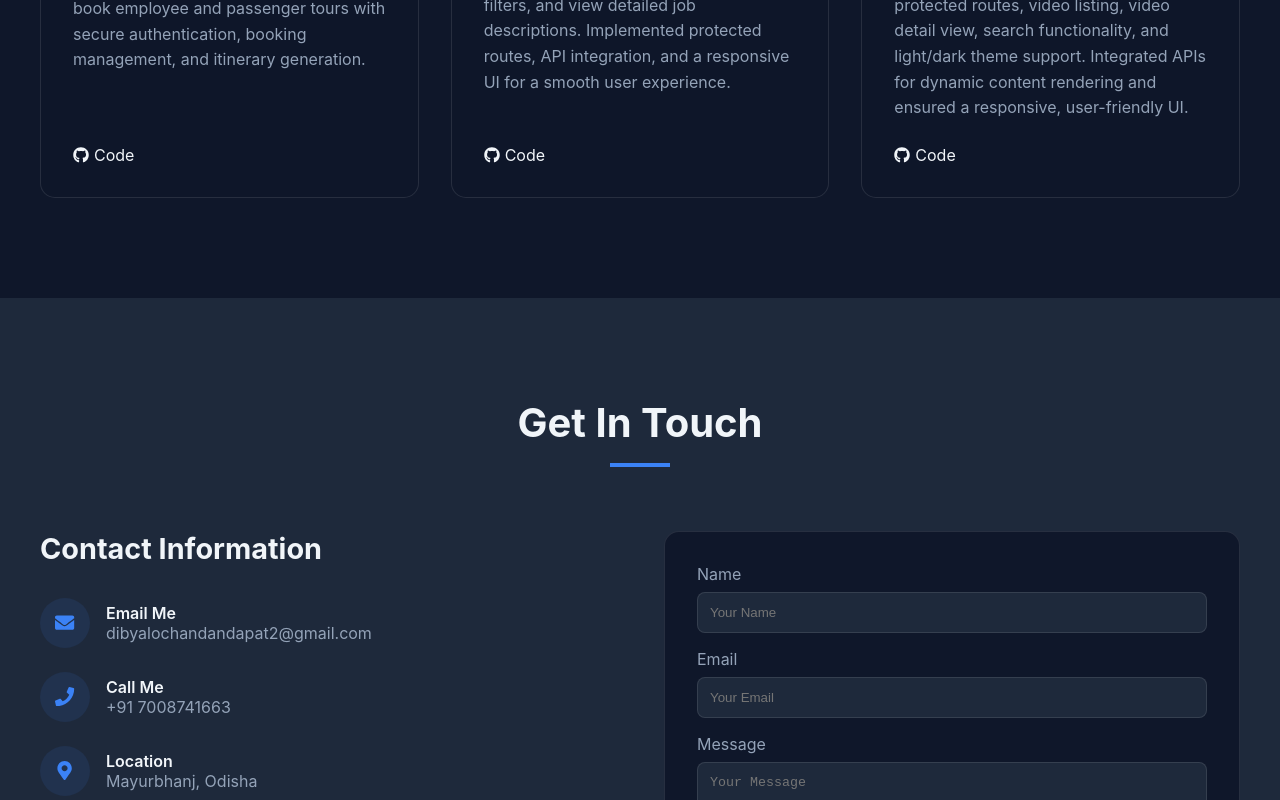
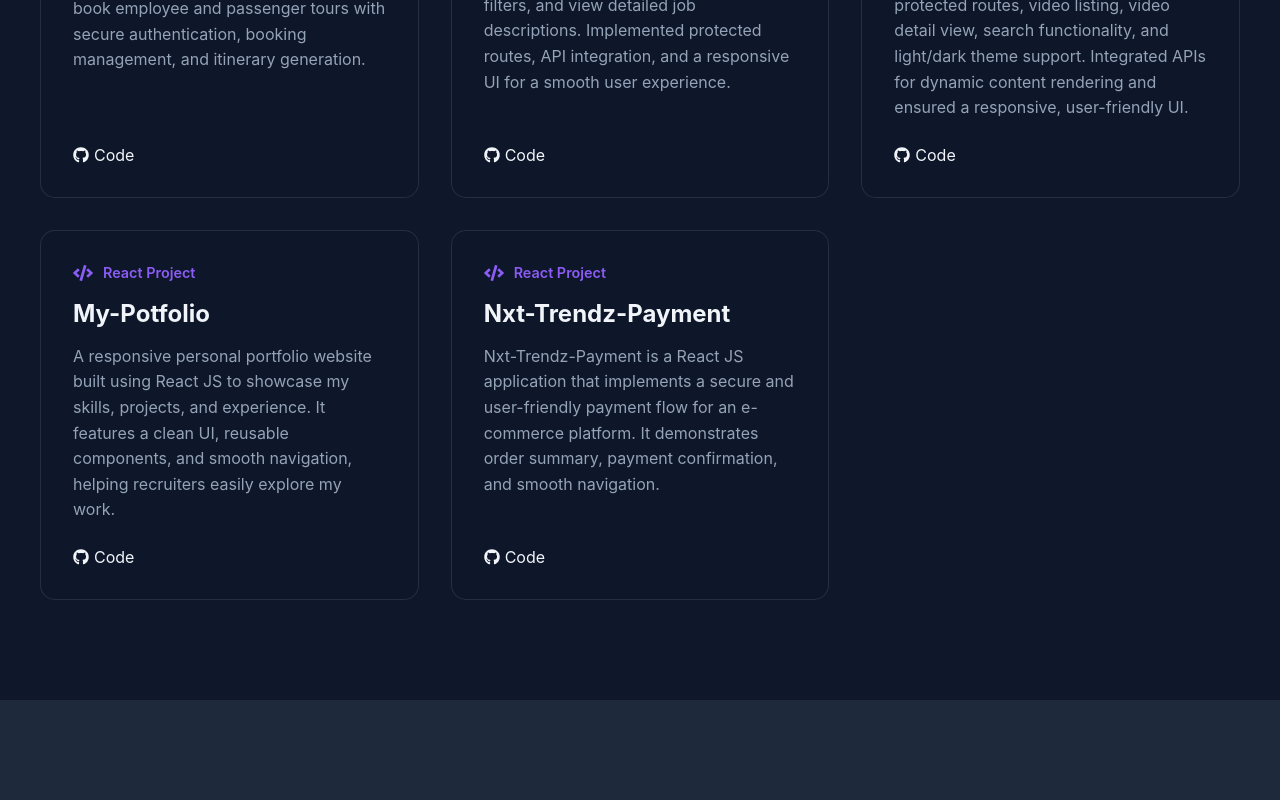
Before and after one commit to dibyalochan006/My-Potfolio, a React (Vite) app in the folder Portofolio/: page /projects in a window 1280 px wide. Shown: the part 431-1231 px from the top of the page. Built offline with nearby package versions, Linux system fonts and the light colour scheme.

Commit message:
Updated Projects component

```diff
--- a/Portofolio/src/components/Projects.jsx
+++ b/Portofolio/src/components/Projects.jsx
@@ -24,6 +24,20 @@ const Projects = () => {
            title: "Jobby App",
            tech: "React Project",
            description: "Developed a YouTube-like video streaming application using React.js. Implemented user authentication, protected routes, video listing, video detail view, search functionality, and light/dark theme support. Integrated APIs for dynamic content rendering and ensured a responsive, user-friendly UI.",
+           links: { github: "#", demo: "#" }
+
+        },
+        {
+           title: "My-Potfolio",
+           tech: "React Project",
+           description: "A responsive personal portfolio website built using React JS to showcase my skills, projects, and experience. It features a clean UI, reusable components, and smooth navigation, helping recruiters easily explore my work.",
+           links: { github: "#", demo: "#" }
+
+        },
+         {
+           title: "Nxt-Trendz-Payment",
+           tech: "React Project",
+           description: "Nxt-Trendz-Payment is a React JS application that implements a secure and user-friendly payment flow for an e-commerce platform. It demonstrates order summary, payment confirmation, and smooth navigation.",
            links: { github: "#", demo: "#" }
 
         },
```
